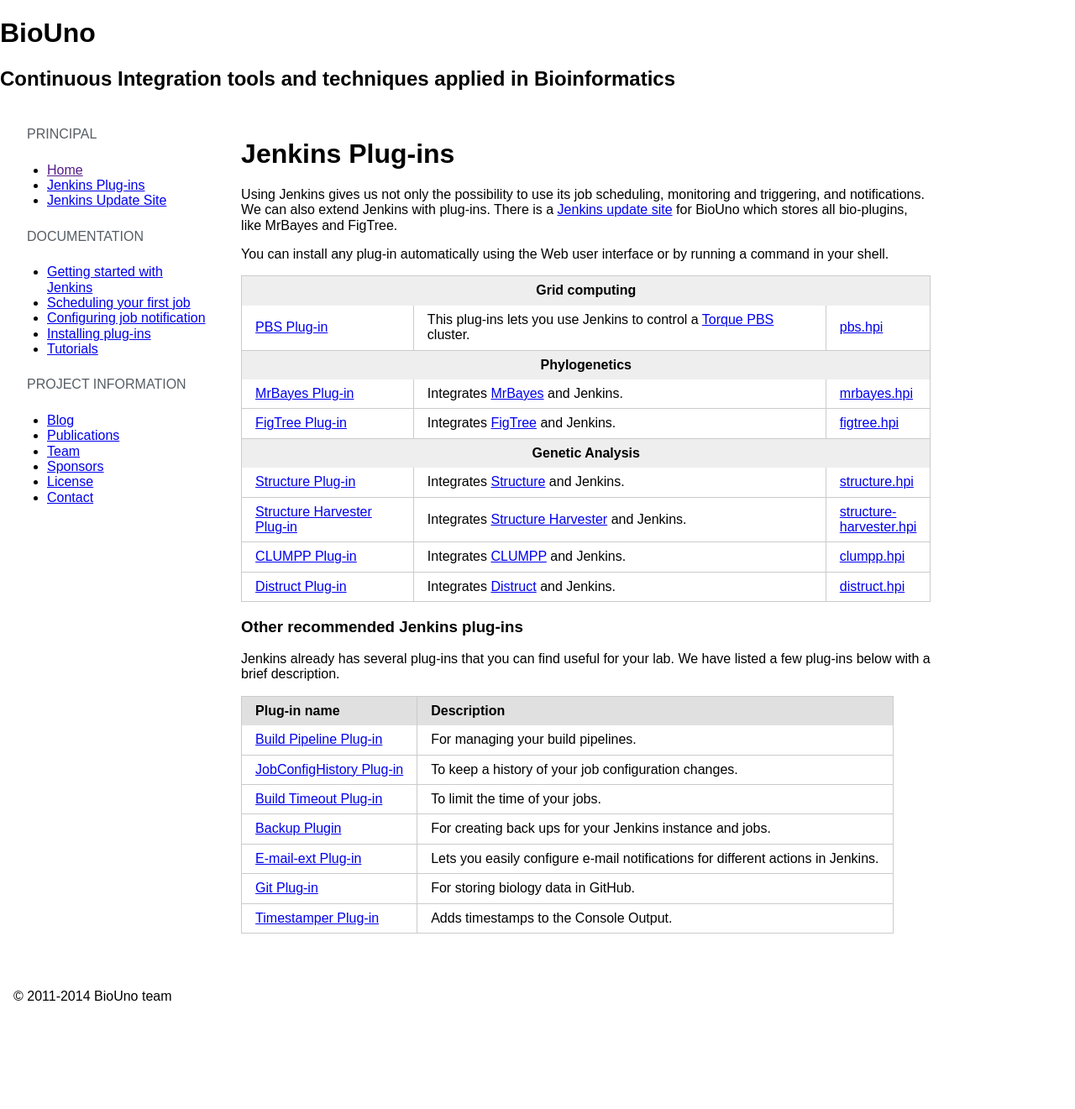
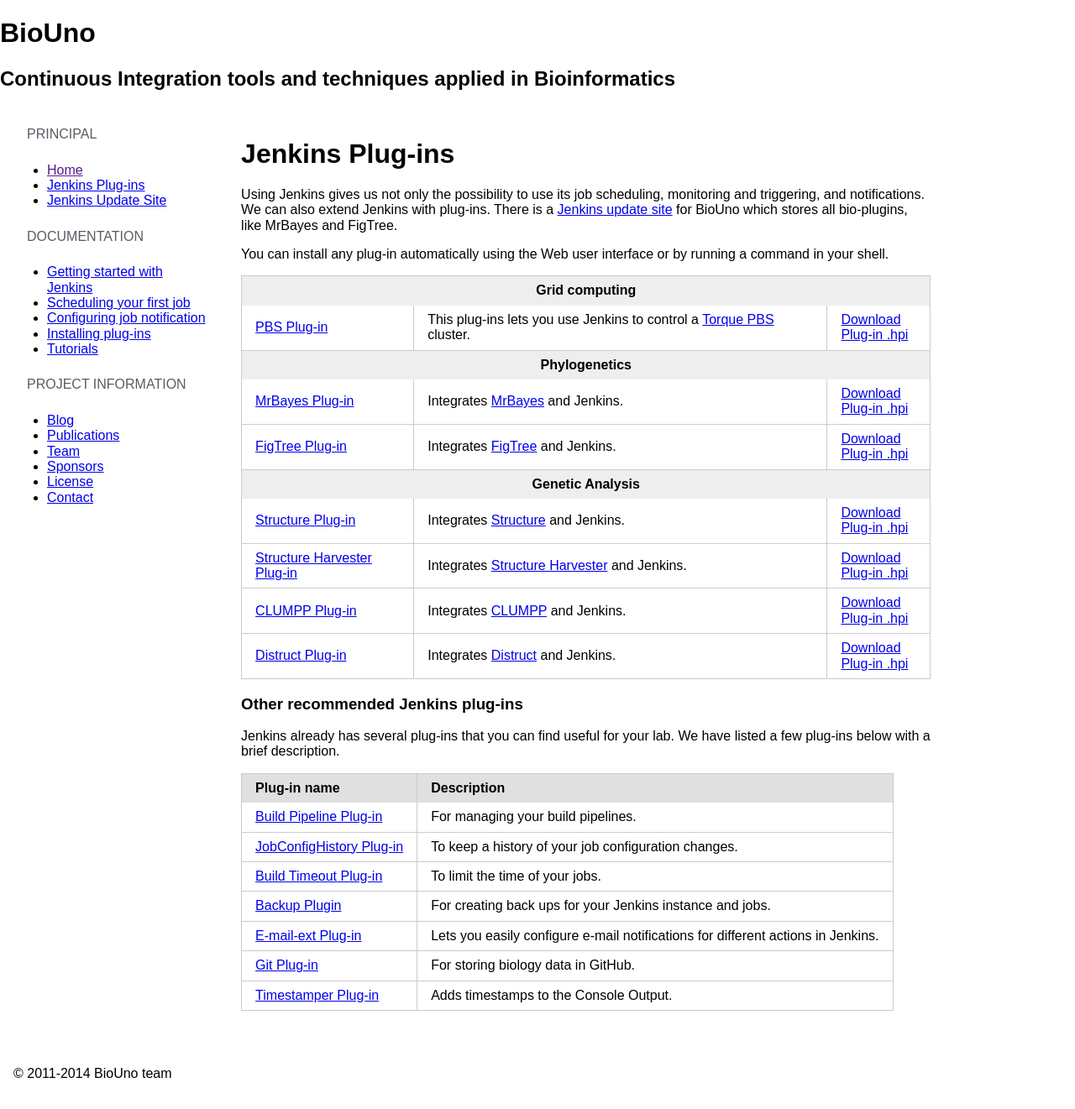
Before and after one commit to biouno/biouno.github.io, a Jekyll site: the page built from jenkins-plugins.md, in a window 1280 px wide. Shown: the whole page at 84% size. Built offline with Jekyll 4.4.1, drawn with Linux system fonts in a browser that asks for light colours; nearby versions of some CDN libraries; some web fonts are replaced; library files that are not in the unit come from our copies; before the commit the page ends 1229 px from its top, so only the background shows below that.

Commit message:
Add links to buildhive builds and HPI files

```diff
--- a/jenkins-plugins.md
+++ b/jenkins-plugins.md
@@ -24,7 +24,7 @@
 		<tr>
 			<td><a href="https://github.com/biouno/pbs-plugin" title="Jenkins PBS Plug-in">PBS Plug-in</a></td>
 			<td>This plug-ins lets you use Jenkins to control a <a href="http://www.adaptivecomputing.com/products/open-source/torque/">Torque PBS</a> cluster.</td>
-			<td><a href="http://biouno.org/plugins/pbs.hpi">pbs.hpi</a></td>
+			<td><a href="https://buildhive.cloudbees.com/job/biouno/job/pbs-plugin/lastStableBuild/org.jenkins-ci.plugins$pbs/">Download Plug-in .hpi</a></td>
 		</tr>
 		<tr>
 			<th colspan="4" style="background-color: #EEEEEE">Phylogenetics</th>
@@ -32,12 +32,12 @@
 		<tr>
 			<td><a href="https://github.com/biouno/mrbayes-plugin" title="Jenkins MrBayes Plug-in">MrBayes Plug-in</a></td>
 			<td>Integrates <a href="http://mrbayes.sourceforge.net/">MrBayes</a> and Jenkins.</td>
-			<td><a href="http://biouno.org/plugins/mrbayes.hpi">mrbayes.hpi</a></td>
+			<td><a href="https://buildhive.cloudbees.com/job/biouno/job/mrbayes-plugin/lastStableBuild/org.jenkins-ci.plugins$mrbayes/">Download Plug-in .hpi</a></td>
 		</tr>
 		<tr>
 			<td><a href="https://github.com/biouno/figtree-plugin" title="Jenkins FigTree Plug-in">FigTree Plug-in</a></td>
 			<td>Integrates <a href="http://tree.bio.ed.ac.uk/software/figtree/">FigTree</a> and Jenkins.</td>
-			<td><a href="http://biouno.org/plugins/figtree.hpi">figtree.hpi</a></td>
+			<td><a href="https://buildhive.cloudbees.com/job/biouno/job/figtree-plugin/lastStableBuild/org.jenkins-ci.plugins$figtree/">Download Plug-in .hpi</a></td>
 		</tr>
 		<tr>
 			<th colspan="4" style="background-color: #EEEEEE">Genetic Analysis</th>
@@ -45,22 +45,22 @@
 		<tr>
 			<td><a href="https://github.com/biouno/structure-plugin" title="Jenkins Structure Plug-in">Structure Plug-in</a></td>
 			<td>Integrates <a href="http://pritch.bsd.uchicago.edu/software.html">Structure</a> and Jenkins.</td>
-			<td><a href="http://biouno.org/plugins/structure.hpi">structure.hpi</a></td>
+			<td><a href="https://buildhive.cloudbees.com/job/biouno/job/structure-plugin/lastStableBuild/org.biouno$structure/">Download Plug-in .hpi</a></td>
 		</tr>
 		<tr>
 			<td><a href="https://github.com/biouno/structure-harvester-plugin" title="Jenkins Structure Harvester Plug-in">Structure Harvester Plug-in</a></td>
 			<td>Integrates <a href="http://taylor0.biology.ucla.edu/structureHarvester/">Structure Harvester</a> and Jenkins.</td>
-			<td><a href="http://biouno.org/plugins/structure-harvester.hpi">structure-harvester.hpi</a></td>
+			<td><a href="https://buildhive.cloudbees.com/job/biouno/job/structure-harvester-plugin/lastStableBuild/org.biouno$structure-harvester/">Download Plug-in .hpi</a></td>
 		</tr>
 		<tr>
 			<td><a href="https://github.com/biouno/clumpp-plugin" title="Jenkins CLUMPP Plug-in">CLUMPP Plug-in</a></td>
 			<td>Integrates <a href="http://www.stanford.edu/group/rosenberglab/clumpp.html">CLUMPP</a> and Jenkins.</td>
-			<td><a href="http://biouno.org/plugins/clumpp.hpi">clumpp.hpi</a></td>
+			<td><a href="https://buildhive.cloudbees.com/job/biouno/job/clumpp-plugin/lastStableBuild/org.biouno$clumpp/">Download Plug-in .hpi</a></td>
 		</tr>
 		<tr>
 			<td><a href="https://github.com/biouno/distruct-plugin" title="Jenkins Distruct Plug-in">Distruct Plug-in</a></td>
 			<td>Integrates <a href="http://www.stanford.edu/group/rosenberglab/distruct.html">Distruct</a> and Jenkins.</td>
-			<td><a href="http://biouno.org/plugins/distruct.hpi">distruct.hpi</a></td>
+			<td><a href="https://buildhive.cloudbees.com/job/biouno/job/distruct-plugin/lastStableBuild/org.biouno$distruct/">Download Plug-in .hpi</a></td>
 		</tr>
 	</tbody>
 </table>
```
